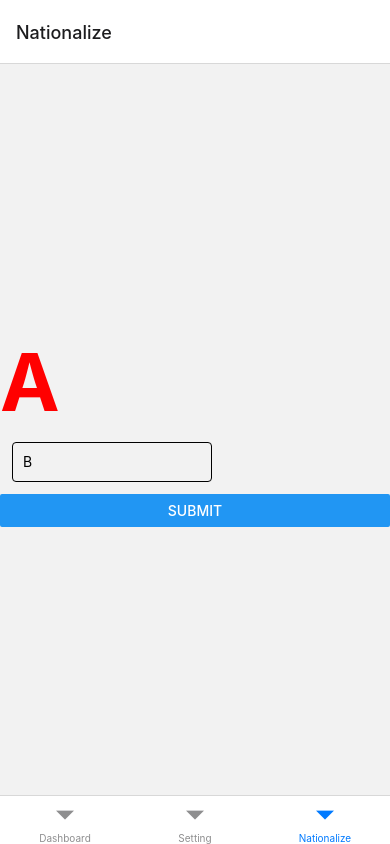
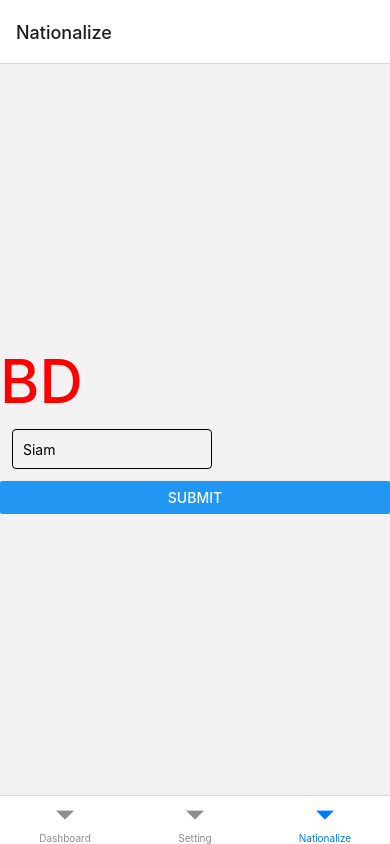
Before and after one commit to SiamSarker/AppDev_FrontEnd, a React Native app: screen /Nationalize in a window 390 px wide. Built offline with nearby package versions, Linux system fonts and the light colour scheme.

Commit message:
overview for the next CT

```diff
--- a/App.tsx
+++ b/App.tsx
@@ -1,5 +1,4 @@
 import React from "react";
-import {View, Text, StyleSheet} from "react-native";
 import CounterPage from "./src/pages/CounterPage";
 import { NavigationContainer } from '@react-navigation/native';
 import { createStackNavigator } from '@react-navigation/stack';
@@ -30,7 +29,6 @@ return(
       <bottom_tab.Screen name="Nationalize" component={NationalizePage}></bottom_tab.Screen>
     </bottom_tab.Navigator>
   </NavigationContainer>
-
 )
 }
 
--- a/src/pages/LoginPage.tsx
+++ b/src/pages/LoginPage.tsx
@@ -1,5 +1,4 @@
-import React, { useState } from "react";
-import { Button, Text, View, StyleSheet, Vibration } from "react-native";
+import { Button, Text, View, StyleSheet } from "react-native";
 
 const LoginPage = (props: any) => {
 
--- a/src/pages/NationalizePage.tsx
+++ b/src/pages/NationalizePage.tsx
@@ -4,8 +4,8 @@ import { View, Text, StyleSheet, TextInput,Button } from 'react-native';
 
 
 const NationalizePage = () => {
-    const [nationality, setNationality] = useState('A');
-    const [userName, setuserName] = useState('B');
+    const [nationality, setNationality] = useState('BD');
+    const [userName, setuserName] = useState('Siam');
 
     const handleSubmit = () => {
         axios.get(`https://api.nationalize.io/?name=${userName}`).then((res)=>{
@@ -37,8 +37,8 @@ const style = StyleSheet.create({
         alignContent: 'center',
     },
     mainText: {
-        fontSize: 80,
-        fontWeight: "700",
+        fontSize: 60,
+        fontWeight: "500",
         color: "red"
     },
     inputStyle: {
```
